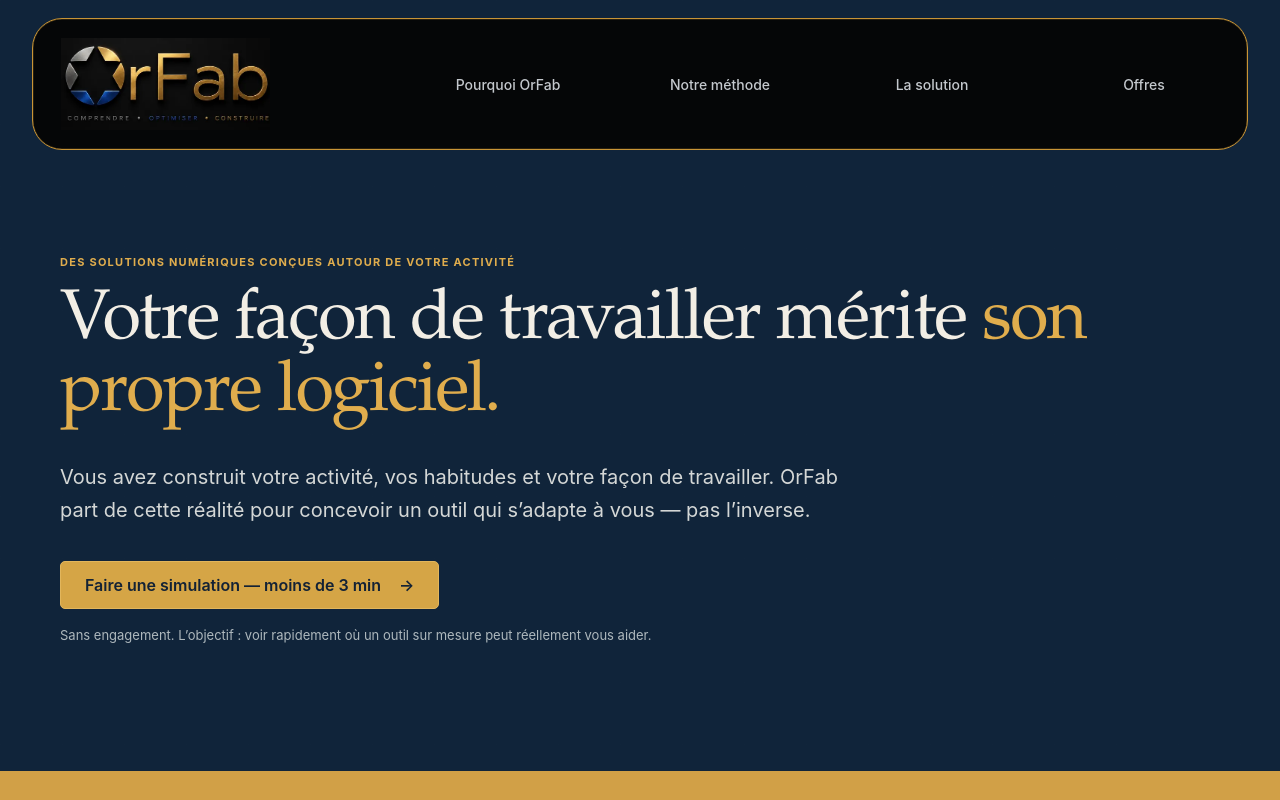
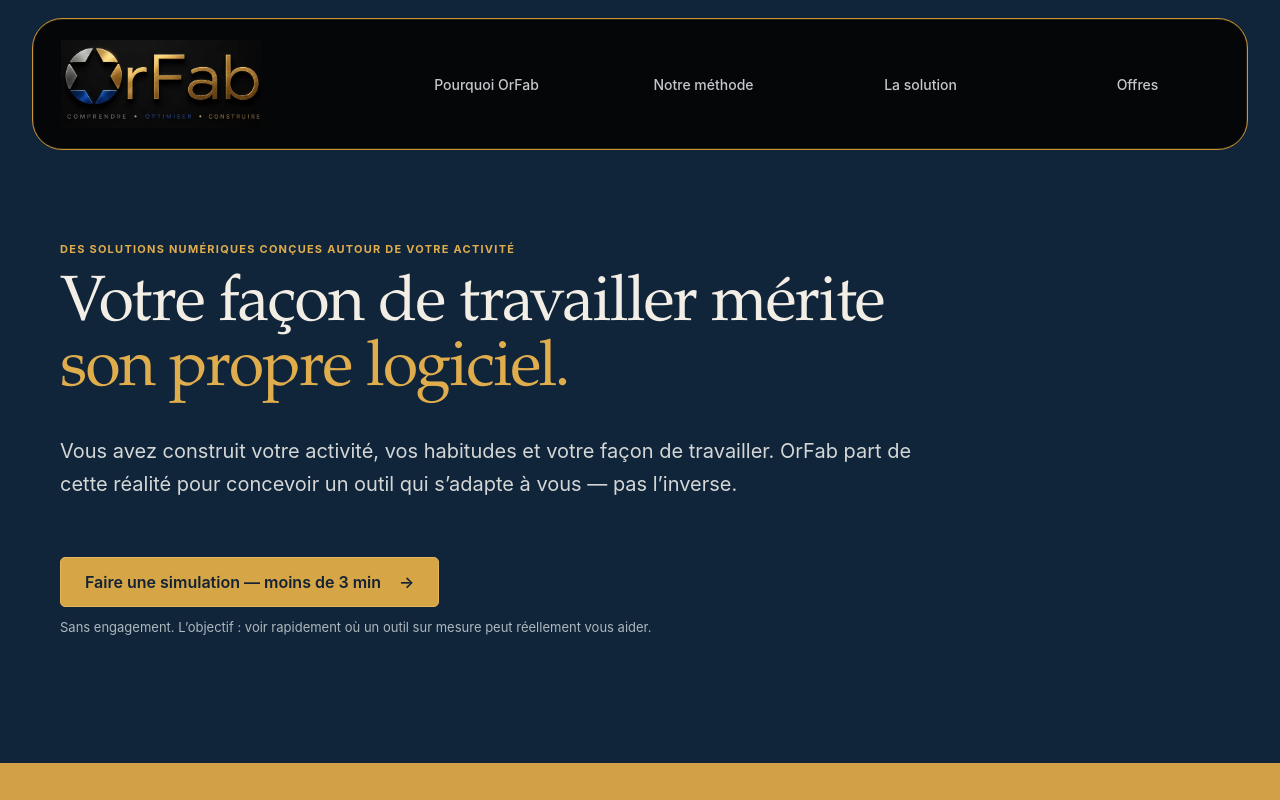
Before and after one commit to OrFab-Software/website, a plain HTML site: page index.html in a window 1280 px wide. Shown: the top 800 px of the page. Drawn offline with Linux system fonts and the light colour scheme.

Commit message:
Polish OrFab hero proportions and spacing

```diff
--- a/css/humanize.css
+++ b/css/humanize.css
@@ -1,11 +1,11 @@
-/* V11 — triptyque OrFab : bleu, or, argent, aplats nets et cohérents */
+/* V12 — triptyque OrFab : bleu, or, argent, aplats nets et cohérents */
 :root{--blue:#10243a;--blue2:#19334e;--gold:#d1a047;--gold2:#bf8730;--silver:#c5c8c7;--silver2:#aeb5b8;--cream:#f2eee5;--ink:#10243a}
 body{margin:0;background:var(--blue);color:var(--cream);font-family:-apple-system,BlinkMacSystemFont,"Segoe UI",Helvetica,Arial,sans-serif;font-weight:400;letter-spacing:0}
-.of-hero h1,.of-section h2,.of-offer h3,.of-footer__panel h2,.of-bridge strong,.of-result strong{font-family:"Iowan Old Style","Palatino Linotype",Palatino,"Book Antiqua",Georgia,serif;font-weight:500;letter-spacing:-.025em}.of-hero h1{font-size:clamp(50px,5.5vw,78px);line-height:1.02;max-width:1100px}.of-section h2{font-size:clamp(34px,3.5vw,48px);line-height:1.08}.of-offer h3{font-size:32px;line-height:1.12}.of-kicker{font-size:11px;letter-spacing:1.25px;font-weight:700}.of-btn{border-radius:5px;font-weight:600;box-shadow:none}.of-btn--gold{background:#d5a546;color:#132235;border-color:#e2b65c}.of-btn--ghost,.of-btn--ghost:visited{color:#eee8dc;border-color:#a88445;background:rgba(255,255,255,.025)}
+.of-hero h1,.of-section h2,.of-offer h3,.of-footer__panel h2,.of-bridge strong,.of-result strong{font-family:"Iowan Old Style","Palatino Linotype",Palatino,"Book Antiqua",Georgia,serif;font-weight:500;letter-spacing:-.025em}.of-hero h1{font-size:clamp(48px,5vw,70px);line-height:1.02;max-width:1080px}.of-section h2{font-size:clamp(34px,3.5vw,48px);line-height:1.08}.of-offer h3{font-size:32px;line-height:1.12}.of-kicker{font-size:11px;letter-spacing:1.25px;font-weight:700}.of-btn{border-radius:5px;font-weight:600;box-shadow:none}.of-btn--gold{background:#d5a546;color:#132235;border-color:#e2b65c}.of-btn--ghost,.of-btn--ghost:visited{color:#eee8dc;border-color:#a88445;background:rgba(255,255,255,.025)}
 /* Bandeau et hero partagent exactement la même géométrie */
 .of-header,.of-hero__content{width:calc(100% - 64px)!important;max-width:none!important;margin-left:32px!important;margin-right:32px!important}
-.of-header{background:#050607!important;border:1px solid #b88938!important;border-radius:30px!important;backdrop-filter:none!important;padding:0 28px!important;grid-template-columns:320px 1fr!important;overflow:hidden}.of-brand{width:300px!important;height:92px!important}.of-nav{display:grid!important;grid-template-columns:repeat(4,minmax(115px,1fr))!important;justify-content:stretch!important;align-items:center!important;gap:10px!important;padding:0!important;margin-left:26px!important}.of-nav a,.of-nav a:visited{text-align:center!important;font-weight:500!important;letter-spacing:0!important;color:#d0d3d2!important;padding:14px 10px!important;border-radius:6px!important}.of-nav a:hover,.of-nav a:focus-visible{color:#e0ad4d!important;background:rgba(209,160,71,.06)!important}
-.of-hero__content{box-sizing:border-box!important;padding-left:28px!important;padding-right:28px!important}.of-hero__lead{max-width:820px}
+.of-header{background:#050607!important;border:1px solid #b88938!important;border-radius:30px!important;backdrop-filter:none!important;padding:0 28px!important;grid-template-columns:300px 1fr!important;overflow:hidden}.of-brand{width:280px!important;height:88px!important}.of-nav{display:grid!important;grid-template-columns:repeat(4,minmax(115px,1fr))!important;justify-content:stretch!important;align-items:center!important;gap:10px!important;padding:0!important;margin-left:22px!important}.of-nav a,.of-nav a:visited{text-align:center!important;font-weight:500!important;letter-spacing:0!important;color:#d0d3d2!important;padding:14px 10px!important;border-radius:6px!important}.of-nav a:hover,.of-nav a:focus-visible{color:#e0ad4d!important;background:rgba(209,160,71,.06)!important}
+.of-hero__content{box-sizing:border-box!important;padding-left:28px!important;padding-right:28px!important;padding-top:92px!important}.of-hero__content h1 span{display:block}.of-hero__lead{max-width:880px;margin-top:30px!important;line-height:1.65!important}.of-hero__content>.of-btn{padding:14px 24px!important;margin-top:22px!important}.of-hero__note{margin-top:12px!important}
 /* 1 BLEU — accueil */
 .of-hero{background:#10243a}.of-hero:before{opacity:.16}.of-hero h1{color:var(--cream)}.of-hero h1 span,.of-hero .of-kicker{color:#e0ad4d}.of-hero__lead{color:#d4d7d6}.of-hero__note{color:#aeb8bd}
 /* 2 OR — constat */
@@ -19,5 +19,5 @@
 /* 6 ARGENT — conclusion */
 .of-footer{background:#bec3c3;border-top:0}.of-footer__panel{border-radius:8px;background:#10243a;border-color:#10243a;color:var(--cream)}.of-footer__panel h2{color:var(--cream)}.of-footer__panel .of-kicker{color:#e0ad4d}.of-footer__panel p{color:#d0d4d3}
 .of-hero__lead,.of-section__intro{font-weight:400}
-@media(max-width:900px){.of-header,.of-hero__content{width:calc(100% - 32px)!important;margin-left:16px!important;margin-right:16px!important}.of-header{padding:0 18px!important;border-radius:24px!important}.of-brand{width:250px!important;height:78px!important}.of-nav{display:none!important}.of-hero__content{padding-left:18px!important;padding-right:18px!important}}
-@media(max-width:560px){.of-hero h1{font-size:46px;letter-spacing:-.02em}.of-section h2{font-size:35px}.of-hero__content{padding-left:8px!important;padding-right:8px!important}}
+@media(max-width:900px){.of-header,.of-hero__content{width:calc(100% - 32px)!important;margin-left:16px!important;margin-right:16px!important}.of-header{padding:0 18px!important;border-radius:24px!important}.of-brand{width:240px!important;height:76px!important}.of-nav{display:none!important}.of-hero__content{padding-left:18px!important;padding-right:18px!important;padding-top:70px!important}.of-hero__content h1 span{display:inline}}
+@media(max-width:560px){.of-hero h1{font-size:44px;letter-spacing:-.02em}.of-section h2{font-size:35px}.of-hero__content{padding-left:8px!important;padding-right:8px!important;padding-top:54px!important}.of-hero__content h1 span{display:inline}}
```
